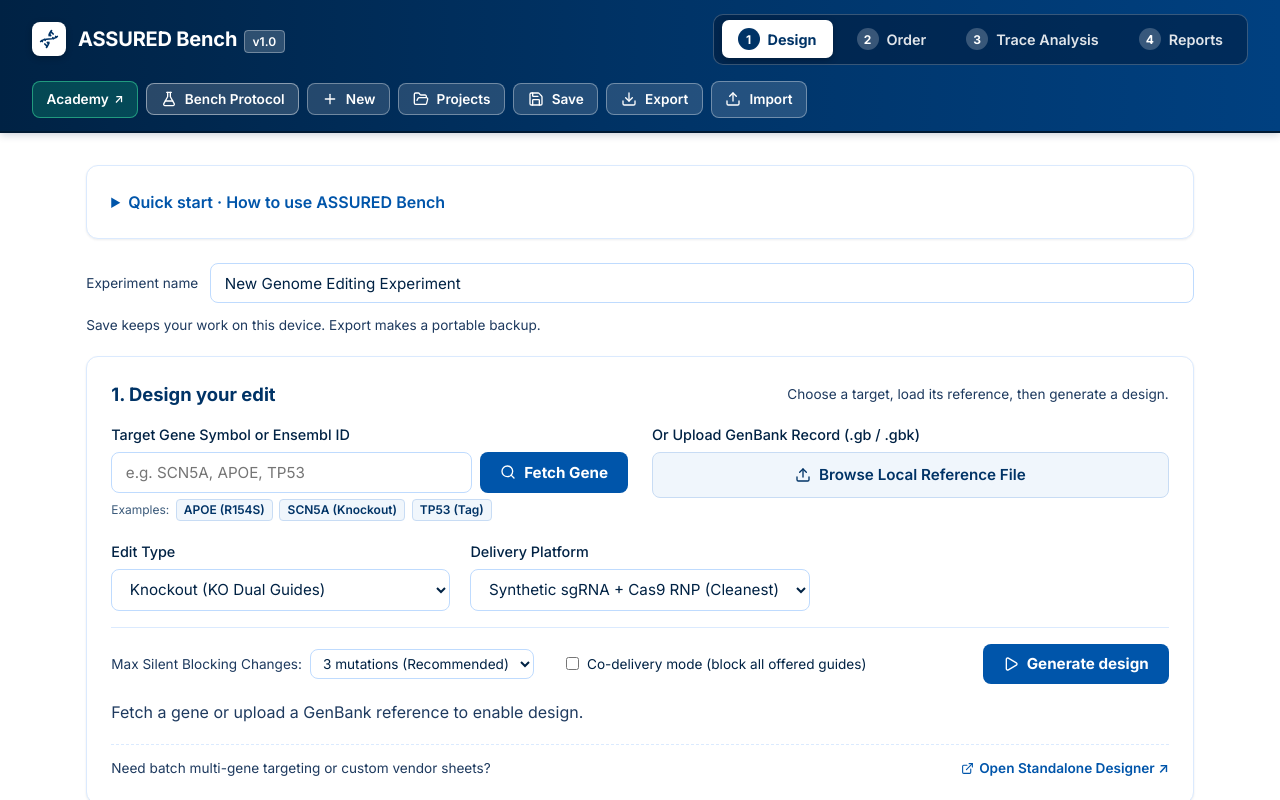
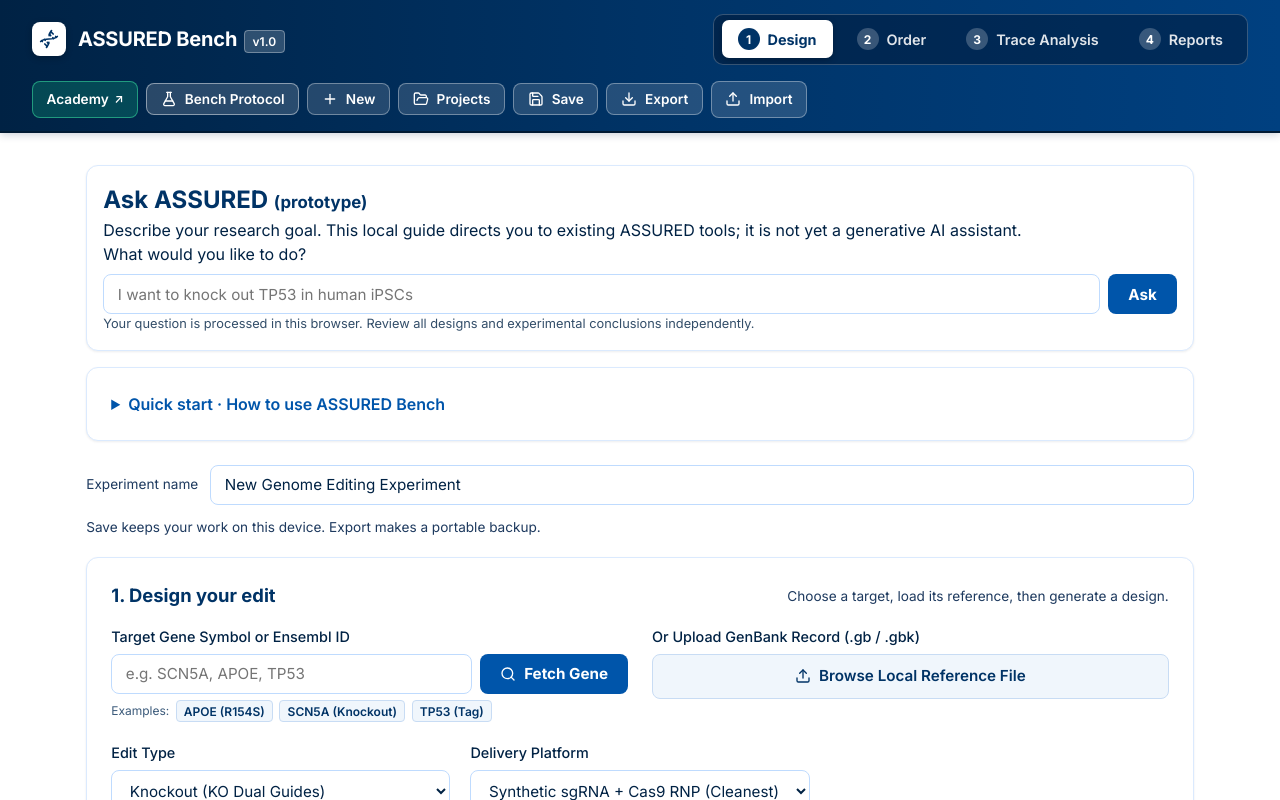
Before and after one commit to Narasimhat/assured-hub, a React (Vite) app in the folder apps/studio/: page / in a window 1280 px wide. Shown: the top 800 px of the page. Built offline with nearby package versions, Linux system fonts and the light colour scheme.

Commit message:
feat(studio): mount Ask ASSURED panel above workflow

```diff
--- a/apps/studio/src/App.jsx
+++ b/apps/studio/src/App.jsx
@@ -1,3 +1,4 @@
+import { AskAssured } from "./components/common/AskAssured.jsx";
 import { QuickStart } from "./components/common/QuickStart.jsx";
 import React, { useState, useEffect } from "react";
 import { Header } from "./components/layout/Header.jsx";
@@ -160,6 +161,7 @@
       )}
 
       <main className="app-container">
+        <AskAssured onNavigate={setActiveStep} />
         <QuickStart onNavigate={setActiveStep} onDesignExample={handleDesignExample} isLoadingExample={isLoadingExample} />
         <div className="project-context">
           <label htmlFor="experiment-name">Experiment name</label>
```
